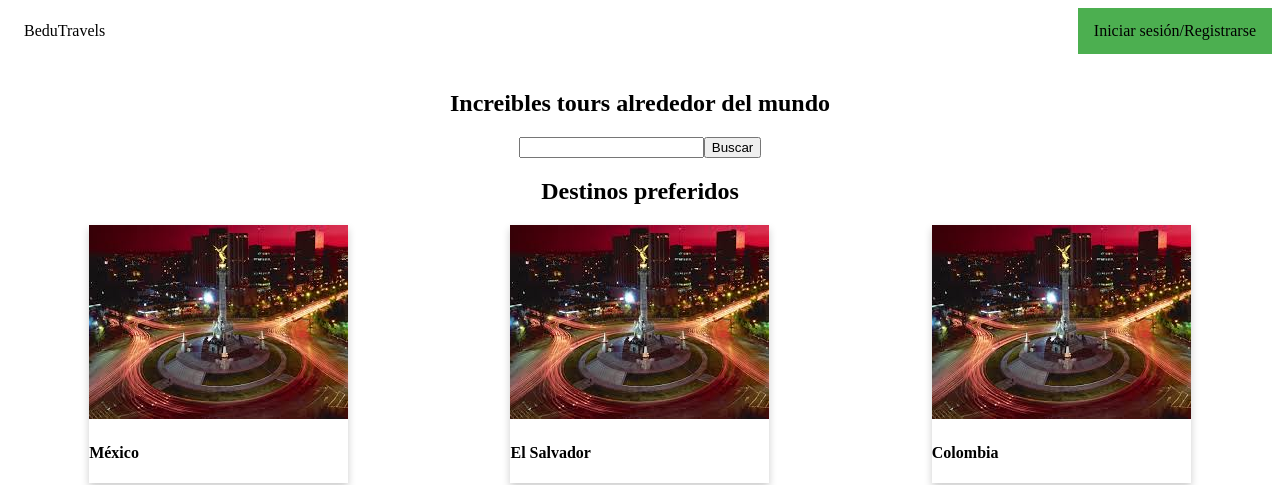
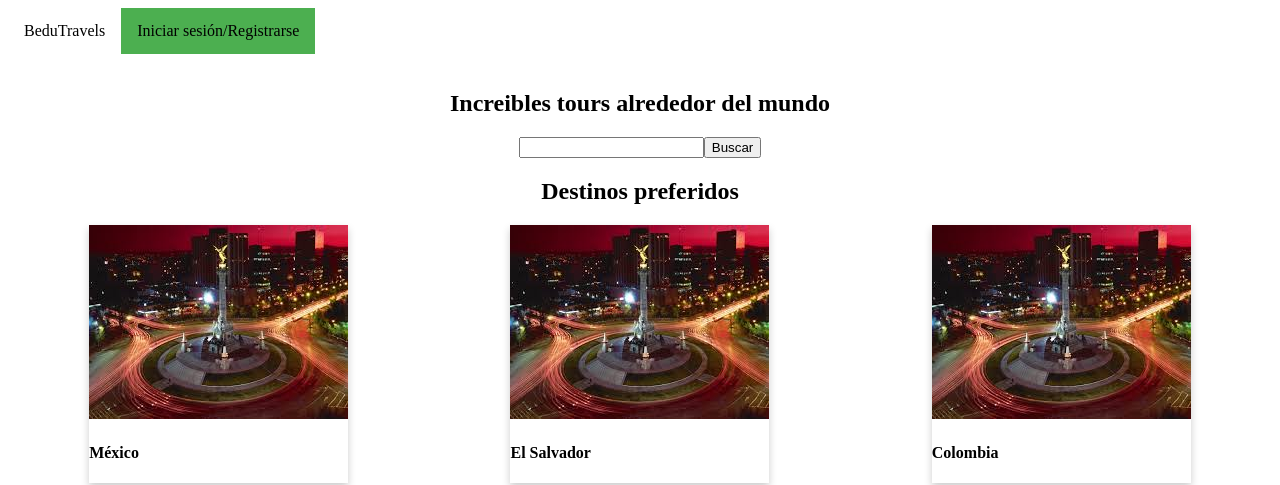
Before and after one commit to Bedu-Tech/BeduTravels-1, a plain HTML site: page Index.html in a window 1280 px wide. Shown: the top 485 px of the page. Drawn offline with Linux system fonts and the light colour scheme.

Commit message:
se quitan estilos inline

```diff
--- a/Index.html
+++ b/Index.html
@@ -8,7 +8,7 @@
   <body>
     <ul class="navbar">
       <li><a href="#">BeduTravels</a></li>
-      <li style="float:right"><a class="active" href="#">Iniciar sesión/Registrarse</a></li>
+      <li><a class="active" href="#">Iniciar sesión/Registrarse</a></li>
     </ul>
 
       <div>
```
